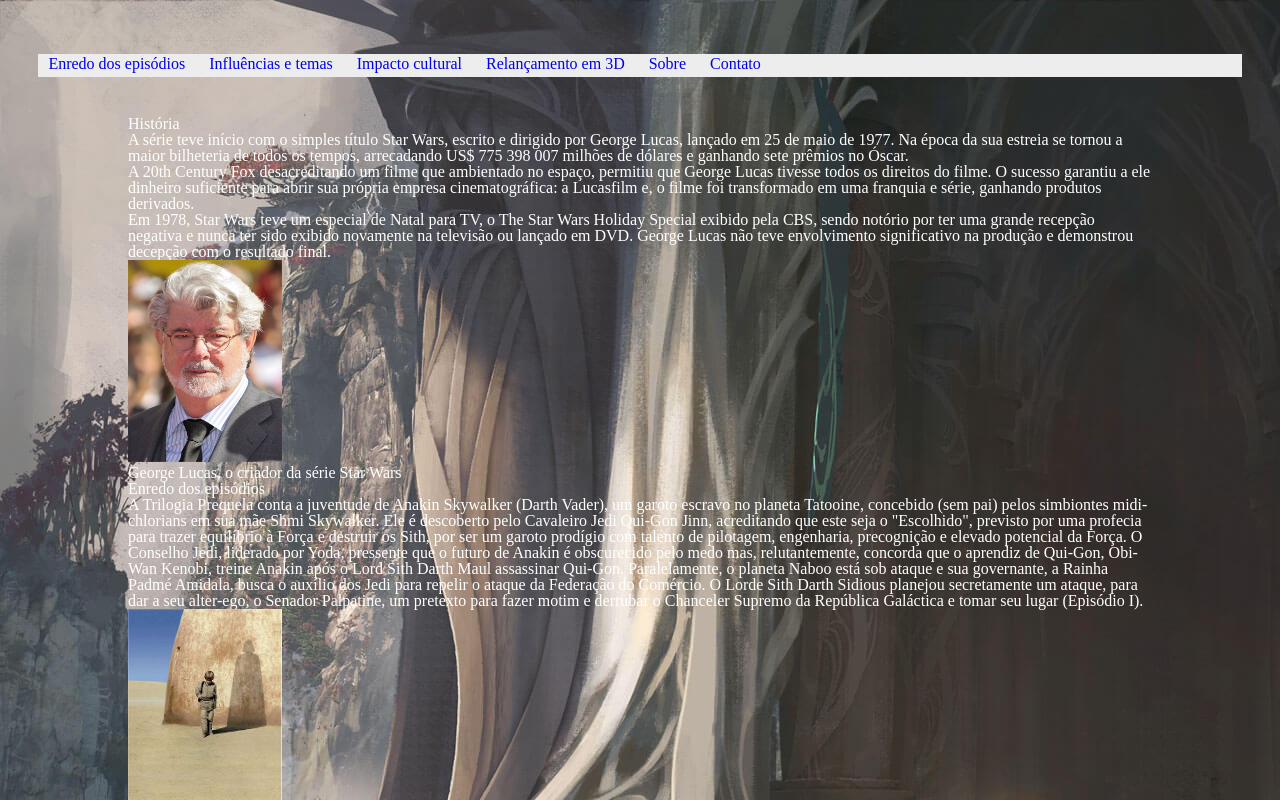
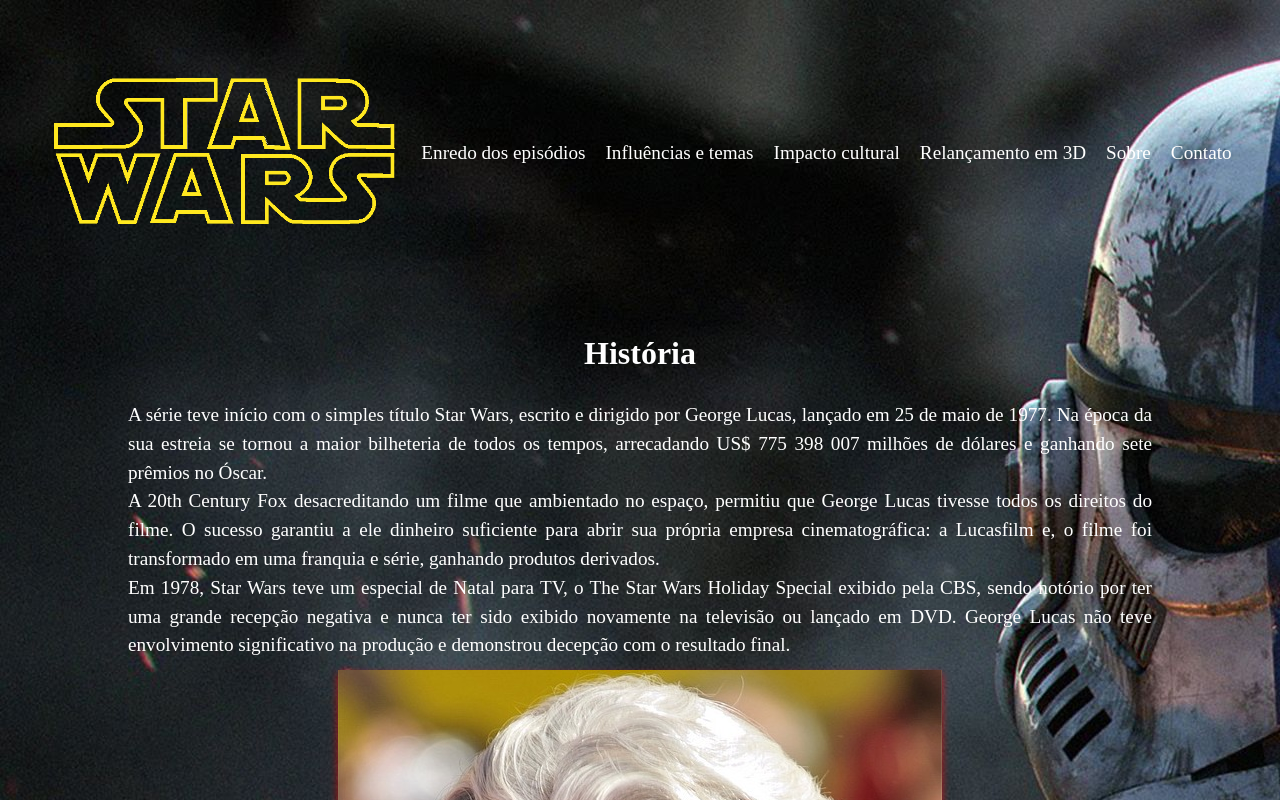
Before and after one commit to ProfAndersonVanin/MeuPrimeiroSite1FTurmaA, a plain HTML site: page index.html in a window 1280 px wide. Shown: the top 800 px of the page. Drawn offline with Linux system fonts and the light colour scheme.

Commit message:
Ajuste de texto e imagens

```diff
--- a/css/meuestilo.css
+++ b/css/meuestilo.css
@@ -1,37 +1,82 @@
 body{
     background-color: #000;
-    background-image: url(../img/fundo_lol.jpg);
-    /*background-image: url('../img/fundo.jpg');*/
+    /* background-image: url(../img/fundo_lol.jpg); */
+    background-image: url('../img/fundo.jpg');
     background-repeat: no-repeat;
 
 }
 header{
     /* background-color: aqua; */
     padding: 3%;
+    display: flex;
+    justify-content: space-between;
+    align-items: center;
 }
 
+.cabecalho{
+    padding: 3%;
+}
+
+.rodape{
+    padding: 3%;
+}
+
+
+/* h1,h2{
+    line-height: 3;
+} */
+.titulos{
+    line-height: 3;
+    text-align: center;
+    font-weight: bold;
+}
+
+h1{
+    font-size: 2em;
+}
+h2{
+    font-size: 1.5em;
+}
+
+p{
+    line-height: 1.5;
+    font-size: 1.2em;
+    text-align: justify;
+}
 /* CRIANDO O MENU */
 
 #menu ul {
     padding:0px;
     margin:0px;
-    background-color:#EDEDED;
+    /* background-color:#EDEDED; */
+    /* background-color: rgba(255, 255, 255, 0.5); */
     list-style:none;
+    display: flex;
 }
 
-#menu ul li { display: inline; }
+#menu ul li {
+    display: inline;
+    font-size: 1.2em;
+}
+
+/* #menu ul li:last-child {
+    margin-right: 0;
+} */
 
 #menu ul li a {
     padding: 2px 10px;
     display: inline-block;
     text-decoration: none;
-    border-bottom:3px solid #EDEDED;
+    /* border-bottom:3px solid #EDEDED;  */
+    white-space: nowrap;
+    color: #fff;
 }
 
 /* FIM DA FORMATAÇÃO DO MENU */
 
 nav{
     /* background-color: cadetblue; */
+    width: 80%;
 
 }
 
@@ -50,9 +95,44 @@
     /* background-color: blueviolet; */
     padding: 3%;
 }
+
+.logo img {
+    /* width: 35%; ou ajuste conforme necessário */
+    max-width: 100%; /* Ajusta a largura máxima da imagem para 100% do contêiner pai */
+    height: auto;
+}
+
 .logo{
     /* background-color: red; */
 }
 h1,h2,p,li,figcaption{
     color: #fff;
 }
+
+.figure-container {
+    text-align: center;
+    margin-top: 1%;
+
+}
+
+
+figure {
+    text-align: center;
+    display: inline-block;
+}
+
+figure img {
+    display: block;
+    margin: 0 auto;
+    box-shadow: 0px 4px 8px rgba(241, 4, 4, 0.7); /* Adiciona uma sombra */
+    /* height: 300px; /* Ajuste a altura conforme necessário */
+    /* width: auto; */
+    max-width: 100%; /* Ajusta a largura máxima da imagem para 100% do contêiner pai */
+    height: auto;
+}
+
+figure figcaption{
+    margin: 1.0em;
+    text-align: center;
+    color: gold;
+}
--- a/index.html
+++ b/index.html
@@ -8,9 +8,9 @@
     <link rel="stylesheet" href="css/meuestilo.css">
 </head>
 <body>
-    <header>
+    <header class="cabecalho">
         <div class="logo">
-            <img src="img/logo.png" alt="" style="width:15%">
+            <img src="img/Star_Wars_Logo.png" alt="">
         </div>
         <nav id="menu">
             <ul>
@@ -24,59 +24,73 @@
         </nav>
     </header>
     <main>
-        <h1>História</h1>
+        <h1 class="titulos">História</h1>
         <p>A série teve início com o simples título Star Wars, escrito e dirigido por George Lucas, lançado em 25 de maio de 1977. Na época da sua estreia se tornou a maior bilheteria de todos os tempos, arrecadando US$ 775 398 007 milhões de dólares e ganhando sete prêmios no Óscar.</p>
         <p>A 20th Century Fox desacreditando um filme que ambientado no espaço, permitiu que George Lucas tivesse todos os direitos do filme. O sucesso garantiu a ele dinheiro suficiente para abrir sua própria empresa cinematográfica: a Lucasfilm e, o filme foi transformado em uma franquia e série, ganhando produtos derivados.</p>
         <p>Em 1978, Star Wars teve um especial de Natal para TV, o The Star Wars Holiday Special exibido pela CBS, sendo notório por ter uma grande recepção negativa e nunca ter sido exibido novamente na televisão ou lançado em DVD. George Lucas não teve envolvimento significativo na produção e demonstrou decepção com o resultado final.</p>
+        <div class="figure-container">
             <figure>
-            <img src="img/george_lucas.jpg" alt="George Lucas" style="width:15%">
+                <img src="img/george_lucas.jpg" alt="George Lucas">
                 <figcaption>George Lucas, o criador da série Star Wars</figcaption>
             </figure>
+        </div>
         <section>
-            <h2>Enredo dos episódios</h2>
+            <h2 class="titulos">Enredo dos episódios</h2>
             <p>A Trilogia Prequela conta a juventude de Anakin Skywalker (Darth Vader), um garoto escravo no planeta Tatooine, concebido (sem pai) pelos simbiontes midi-chlorians em sua mãe Shmi Skywalker. Ele é descoberto pelo Cavaleiro Jedi Qui-Gon Jinn, acreditando que este seja o "Escolhido", previsto por uma profecia para trazer equilíbrio à Força e destruir os Sith, por ser um garoto prodígio com talento de pilotagem, engenharia, precognição e elevado potencial da Força. O Conselho Jedi, liderado por Yoda, pressente que o futuro de Anakin é obscurecido pelo medo mas, relutantemente, concorda que o aprendiz de Qui-Gon, Obi-Wan Kenobi, treine Anakin após o Lord Sith Darth Maul assassinar Qui-Gon. Paralelamente, o planeta Naboo está sob ataque e sua governante, a Rainha Padmé Amidala, busca o auxílio dos Jedi para repelir o ataque da Federação do Comércio. O Lorde Sith Darth Sidious planejou secretamente um ataque, para dar a seu alter-ego, o Senador Palpatine, um pretexto para fazer motim e derrubar o Chanceler Supremo da República Galáctica e tomar seu lugar (Episódio I).</p>
+            <div class="figure-container">
                 <figure>
-                <img src="img/poster_episodio_1.jpg" alt="Poster Episódio 1" style="width:15%">
+                    <img src="img/poster_episodio_1.jpg" alt="Poster Episódio 1">
                     <figcaption>Poster promocional de A Ameaça Fantasma, mostrando o jovem Anakin Skywalker (Jake Lloyd), protagonista da trilogia prequela, com a sombra do que ele vai se tornar no futuro: Darth Vader</figcaption>
                 </figure>
+            </div>
+            <div class="figure-container">
                 <figure>
-                <img src="img/luke_skywalker.jpg" alt="Luke Skywalker" style="width:15%">
+                    <img src="img/luke_skywalker.jpg" alt="Luke Skywalker">
                     <figcaption>Mark Hamill como Luke Skywalker, o protagonista da trilogia original e responsável pela redenção de Anakin Skywalker.</figcaption>
                 </figure>
+            </div>
+            <div class="figure-container">
                 <figure>
-                <img src="img/rey.jpg" alt="Rey" style="width:15%">
+                    <img src="img/rey.jpg" alt="Rey">
                     <figcaption>Daisy Ridley como Rey, protagonista da nova trilogia.</figcaption>
                 </figure>
+            </div>
 
         </section>
         <section>
-            <h2>Influências e temas</h2>
+            <h2 class="titulos">Influências e temas</h2>
             <p>George Lucas relata que foi inspirado por diferentes gêneros, como: sériados cinematográficos, filme japonês, filme de faroeste, filme de guerra, mitologia; medievalismo, dentre outros.</p>
+            <div class="figure-container">
                 <figure>
-                <img src="img/poster_flashgordon.jpg" alt="Flash Gordon" style="width:15%">
+                    <img src="img/poster_flashgordon.jpg" alt="Flash Gordon">
                     <figcaption>Poster from the 1938 serial Flash Gordon's Trip to Mars.</figcaption>
                 </figure>
+            </div>
             <p>Os seriados de aventura, especialmente o Commando Cody da Republic Pictures[43] e Flash Gordon, estrelados por Buster Crabbe; O trabalho do ensaísta Joseph Campbell (quem Lucas considera mentor) o influenciou fortemente (especialmente O Herói de Mil Faces);[45] Os cavaleiros medievais e paladinos, do feudalismo, também inspiraram vários personagens e conceitos presentes na franquia;[46] As obras do diretor Akira Kurosawa (incluindo a Fortaleza Escondida e Sete Samurais),[46] sendo o termo jedi é derivado de jidaigeki, nome dado as narrativas japonesas sobre samurais.</p>
             <p>As cenas da batalha final em Uma Nova Esperança são baseadas em combates aéreos da Segunda Guerra Mundial, presentes nos filmes de guerra dos anos 1950 e 1960. Já a cena final, onde os heróis são condecorados com medalhas veio do filme Os Três Mosqueteiros e Triunfo da vontade.</p>
+            <div class="figure-container">
                 <figure>
-                <img src="img/tatooine.jpg" alt="Tatooine" style="width:50%">
+                    <img src="img/tatooine.jpg" alt="Tatooine">
                     <figcaption>Cena icônica do primeiro Star Wars (1977), mostrando os dóis sóis do planeta Tatooine.</figcaption>
                 </figure>
+            </div>
         </section>
         <section>
-            <h2>Impacto cultural</h2>
+            <h2 class="titulos">Impacto cultural</h2>
             <p>Star Wars revolucionou o cinema e a forma de se fazer filmes. Surge aqui o conceito de blockbuster (filme arrasa-quarteirão) com grandes bilheteiras e orçamentos. O público jovem era o novo alvo da indústria. Iniciou-se a era do ''cinema comercial'', voltado a série de sucessos que geram produtos derivados. As inúmeras técnicas criadas pela Industrial Light & Magic revolucionaram a indústria de efeitos especiais no cinema e outros estúdios começaram a investir em tecnologia. Outra empresa revolucionária fundada por Lucas para fazer Star Wars é a Skywalker Sound que inovou no uso de som do cinema. Entre as empresas criadas por George Lucas, que depois se tornaram independentes, estão Avid Technology, THX e Pixar Animation Studios hoje pertencente a Disney. A trilha sonora icônica de John Williams é mundialmente conhecida até por quem nunca assistiu aos filmes. A trilha sonora de Star Wars (1977) foi eleita pelo American Film Institute (AFI) a mais memorável de todos os tempos.</p>
         </section>
         <section>
-            <h2>Relançamento em 3D</h2>
+            <h2 class="titulos">Relançamento em 3D</h2>
             <p>Em setembro de 2010, a Lucasfilm confirmou que iria converter todos os seis filmes da saga Star Wars em 3D. Segundo a produtora, todos os episódios seriam relançados nos cinemas neste formato, começando por Star Wars Episódio I: A Ameaça Fastasma, cuja reestreia aconteceu em 10 de fevereiro de 2012, nos Estados Unidos.[134] Um porta-voz da produtora informou que a ideia é lançar os filmes amplamente e possivelmente na maior parte dos territórios ao mesmo tempo. A distribuição seria novamente da Fox.[135] Em agosto de 2012, a Lucasfilm anunciou através do Facebook que os Episódios II e III, seriam relançados em 2013. Ataque dos Clones tinha sua estreia marcada para 20 de setembro de 2013, e A Vingança dos Sith, viria semanas depois, em 11 de outubro de 2013.</p>
+            <div class="figure-container">
                 <figure>
-                <img src="img/Star_Wars_Episódio_1_Ameaça_Fantasma.jpg" alt="Ameaça Fantasma" style="width:15%">
+                    <img src="img/Star_Wars_Episódio_1_Ameaça_Fantasma.jpg" alt="Ameaça Fantasma">
                     <figcaption>Star Wars: Episódio I – A Ameaça Fantasma.</figcaption>
                 </figure>
+            </div>
         </section>
     </main>
-    <footer>
+    <footer class="rodape">
         <p>Criado por &copy; Prof Anderson Vanin <em id="date">2024</em></p>
     </footer>
 
```
Also changed, not shown: img/Star_Wars_Logo.png (added). Lines whose indentation alone changed are shown as unchanged.
